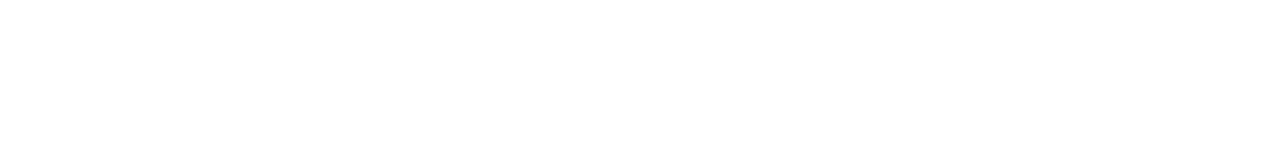
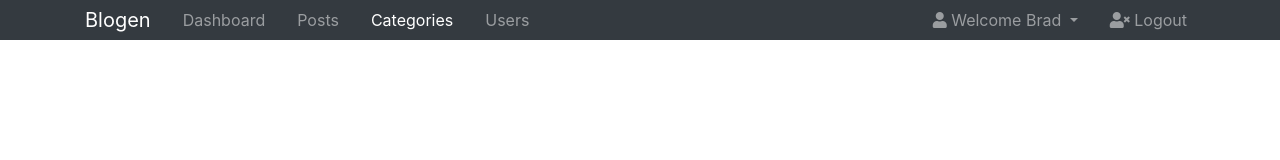
Before and after one commit to dmuruges/Bootstrap4-Blogen, a plain HTML site: page categories.html in a window 1280 px wide. Drawn offline with nearby package versions, Linux system fonts and the light colour scheme.

Commit message:
Implemented Navbar in categories.html

```diff
--- a/categories.html
+++ b/categories.html
@@ -10,10 +10,56 @@
   <link rel="stylesheet" href="https://stackpath.bootstrapcdn.com/bootstrap/4.1.1/css/bootstrap.min.css" integrity="sha384-WskhaSGFgHYWDcbwN70/dfYBj47jz9qbsMId/iRN3ewGhXQFZCSftd1LZCfmhktB"
     crossorigin="anonymous">
   <link rel="stylesheet" href="css/style.css">
-  <title>Posts</title>
+  <title>Categories</title>
 </head>
 
 <body>
+    <nav class="navbar navbar-expand-sm navbar-dark bg-dark p-0">
+        <div class="container">
+          <a href="index.html" class="navbar-brand">Blogen</a>
+          <button class="navbar-toggler" data-toggle="collapse" data-target="#navbarCollapse">
+            <span class="navbar-toggler-icon"></span>
+          </button>
+          <div class="collapse navbar-collapse" id="navbarCollapse">
+            <ul class="navbar-nav">
+              <li class="nav-item px-2">
+                <a href="index.html" class="nav-link">Dashboard</a>
+              </li>
+              <li class="nav-item px-2">
+                <a href="posts.html" class="nav-link">Posts</a>
+              </li>
+              <li class="nav-item px-2">
+                <a href="categories.html" class="nav-link active">Categories</a>
+              </li>
+              <li class="nav-item px-2">
+                <a href="users.html" class="nav-link">Users</a>
+              </li>
+            </ul>
+
+            <ul class="navbar-nav ml-auto">
+              <li class="nav-item dropdown mr-3">
+                <a href="#" class="nav-link dropdown-toggle" data-toggle="dropdown">
+                  <i class="fas fa-user"></i> Welcome Brad
+                </a>
+                <div class="dropdown-menu">
+                  <a href="profile.html" class="dropdown-item">
+                    <i class="fas fa-user-circle"></i> Profile
+                  </a>
+                  <a href="settings.html" class="dropdown-item">
+                    <i class="fas fa-cog"></i> Settings
+                  </a>
+                </div>
+              </li>
+              <li class="nav-item">
+                <a href="login.html" class="nav-link">
+                  <i class="fas fa-user-times"></i> Logout
+                </a>
+              </li>
+            </ul>
+          </div>
+        </div>
+    </nav>
+
   <script src="http://code.jquery.com/jquery-3.3.1.min.js" integrity="sha256-FgpCb/KJQlLNfOu91ta32o/NMZxltwRo8QtmkMRdAu8="
     crossorigin="anonymous"></script>
   <script src="https://cdnjs.cloudflare.com/ajax/libs/popper.js/1.14.3/umd/popper.min.js" integrity="sha384-ZMP7rVo3mIykV+2+9J3UJ46jBk0WLaUAdn689aCwoqbBJiSnjAK/l8WvCWPIPm49"
```
